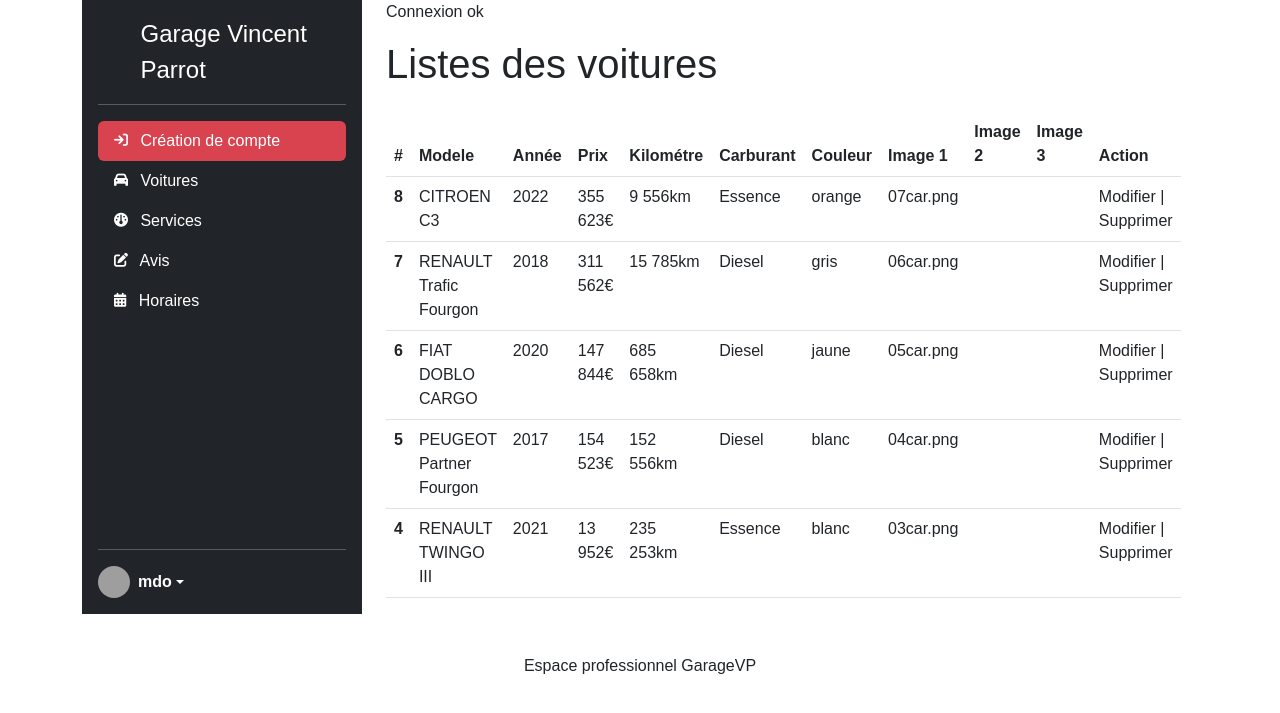
After one commit to juliettelink/ecf-garageJL, a PHP site: page /admin/cars.php in a window 1280 px wide. The commit adds this page. Shown: the top 713 px of the page. Run offline with PHP 8.4, Linux system fonts and the light colour scheme; data comes from the database, SQL or seed files in the repository; some libraries are stand-ins or nearby versions; grey boxes are pictures that could not be loaded.

Commit message:
admin voiture

```diff
--- /dev/null
+++ b/admin/cars.php
@@ -0,0 +1,61 @@
+<?php
+require_once __DIR__. "/templates/header.php";
+
+require_once __DIR__. "/../lib/pdo.php";
+require_once __DIR__. "/../lib/car.php";
+
+if (isset($_GET["page"])) {
+    $page = (int)$_GET["page"];
+} else {
+    $page = 1;
+}
+
+$cars = getCars($pdo, _ADMIN_ITEM_PER_PAGE_, $page);
+
+?>
+
+<h1 class="py-3">Listes des voitures</h1>
+
+<table class="table">
+    <thead>
+        <tr>
+        <th scope="col">#</th>
+        <th scope="col">Modele</th>
+        <th scope="col">Année</th>
+        <th scope="col">Prix</th>
+        <th scope="col">Kilométre</th>
+        <th scope="col">Carburant</th>
+        <th scope="col">Couleur</th>
+        <th scope="col">Image 1</th>
+        <th scope="col">Image 2</th>
+        <th scope="col">Image 3</th>
+        <th scope="col">Action</th>
+        </tr>
+    </thead>
+    <tbody>
+        <?php foreach($cars as $car) {?>
+        <tr>
+        <th scope="row"><?= $car["car_id"] ?></th>
+        <td><?= $car["model"] ?></td>
+        <td><?= $car["year"] ?></td>
+        <td><?= $car["price"] ?></td>
+        <td><?= $car["kilometer"] ?></td>
+        <td><?= $car["full"] ?></td>
+        <td><?= $car["color"] ?></td>
+        <td><?= $car["image1"] ?></td>
+        <td><?= $car["image2"] ?></td>
+        <td><?= $car["image3"] ?></td>
+        <td>Modifier | Supprimer</td>
+        <?php } ?>
+        </tr>
+    </tbody>
+    </table>
+
+
+
+
+
+<?php
+require_once __DIR__. "/templates/footer.php";
+
+?>
--- a/admin/templates/footer.php
+++ b/admin/templates/footer.php
@@ -9,6 +9,6 @@
 
 
 <script src="https://cdn.jsdelivr.net/npm/bootstrap@5.3.0/dist/js/bootstrap.bundle.min.js" integrity="sha384-geWF76RCwLtnZ8qwWowPQNguL3RmwHVBC9FhGdlKrxdiJJigb/j/68SIy3Te4Bkz" crossorigin="anonymous"></script>
-
+<script src="https://kit.fontawesome.com/811f02e2f8.js" crossorigin="anonymous"></script>
 </body>
 </html>
--- a/admin/templates/header.php
+++ b/admin/templates/header.php
@@ -1,3 +1,11 @@
+<?php
+    require_once __DIR__ ."/../../lib/config.php";
+    require_once __DIR__ ."/../../lib/session.php";
+
+   // adminOnly();
+
+?>
+
 <!DOCTYPE html>
 <html lang="en">
 <head>
@@ -11,14 +19,12 @@
     <link rel="stylesheet" href="../assets/css/override-bootstrap.css">
     <link rel="stylesheet" href="../assets/css/styles.css">
 
-
-
-
 </head>
 <body>
+
     <div class="container d-flex">
         <div class="d-flex flex-column flex-shrink-0 p-3 text-bg-dark" style="width: 280px;">
-            <a href="/" class="d-flex align-items-center mb-3 mb-md-0 me-md-auto text-white text-decoration-none">
+            <a href="index.php" class="d-flex align-items-center mb-3 mb-md-0 me-md-auto text-white text-decoration-none">
                 <svg class="bi pe-none me-2" width="40" height="32"><use xlink:href="#bootstrap"></use></svg>
                 <span class="fs-4">Garage Vincent Parrot</span>
             </a>
@@ -26,32 +32,32 @@
             <ul class="nav nav-pills flex-column mb-auto">
             <li class="nav-item">
                 <a href="#" class="nav-link active" aria-current="page">
-                <svg class="bi pe-none me-2" width="16" height="16"><use xlink:href="#home"></use></svg>
-                Login
+                    <i class="fa-solid fa-arrow-right-to-bracket fa-sm me-2" style="color: #ffffff;"></i>
+                    Création de compte
                 </a>
             </li>
             <li>
-                <a href="#" class="nav-link text-white">
-                <svg class="bi pe-none me-2" width="16" height="16"><use xlink:href="#speedometer2"></use></svg>
+                <a href="cars.php" class="nav-link text-white">
+                    <i class="fa-solid fa-car fa-sm me-2" style="color: #ffffff;"></i>
                     Voitures
                 </a>
             </li>
             <li>
                 <a href="#" class="nav-link text-white">
-                <svg class="bi pe-none me-2" width="16" height="16"><use xlink:href="#table"></use></svg>
+                    <i class="fa-solid fa-gauge fa-sm me-2" style="color: #ffffff;"></i>
                     Services
                 </a>
             </li>
             <li>
                 <a href="#" class="nav-link text-white">
-                <svg class="bi pe-none me-2" width="16" height="16"><use xlink:href="#grid"></use></svg>
+                    <i class="fa-solid fa-pen-to-square fa-sm me-2" style="color: #ffffff;"></i>
                     Avis
                 </a>
             </li>
             <li>
                 <a href="#" class="nav-link text-white">
-                <svg class="bi pe-none me-2" width="16" height="16"><use xlink:href="#people-circle"></use></svg>
-                Customers
+                    <i class="fa-solid fa-calendar-days fa-sm me-2" style="color: #ffffff;"></i>
+                    Horaires
                 </a>
             </li>
             </ul>
--- a/index.php
+++ b/index.php
@@ -1,6 +1,5 @@
 <?php
 require_once __DIR__ . "/lib/config.php";
-require_once __DIR__ . "/lib/session.php";
 require_once __DIR__ . "/lib/pdo.php";
 
 require_once __DIR__ . "/lib/menu.php";
@@ -102,7 +101,7 @@
 
     <div class="carousel-inner">
       <div class="carousel-item active">
-        <svg class="bd-placeholder-img" width="100%" height="100%" xmlns="http://www.w3.org/2000/svg" aria-hidden="true" preserveAspectRatio="xMidYMid slice" focusable="false"><rect width="100%" height="100%" fill="var(--bs-secondary-color)"></rect></svg>
+        <svg class="bd-placeholder-img" width="100%" height="25%" xmlns="http://www.w3.org/2000/svg" aria-hidden="true" preserveAspectRatio="xMidYMid slice" focusable="false"><rect width="100%" height="100%" fill="var(--bs-secondary-color)"></rect></svg>
         <div class="container">
           <div class="carousel-caption">
             <h3>Les Avis</h3>
--- a/lib/car.php
+++ b/lib/car.php
@@ -1,18 +1,21 @@
 <?php
 
-//probleme
-//function getCarById(PDO $pdo, $id): array // je n'arrive pas à faire |bool
 
 // fonction card cars
-function getCars(PDO $pdo, int $limit = null):array
+function getCars(PDO $pdo, int $limit = null, int $page = null):array
 {
   $sql = "SELECT c.*, p.*
           FROM cars c
           INNER JOIN pictures p
           ON c.car_id = p.car_id
           ORDER BY c.car_id DESC";
-  if ($limit) {
+
+  if ($limit && !$page) {
     $sql .= " LIMIT :limit ";
+  }
+  // uniquement pour ajouter des pages dans admin car
+  if ($page){
+    $sql .= " LIMIT :offset, :limit";
   }
 
   $query = $pdo->prepare($sql);
@@ -21,6 +24,11 @@
     // securité pour passer les variables
     //  $limit limite dans l'index pour avoir 3 annonces
     $query->bindValue(":limit", $limit, PDO::PARAM_INT);
+  }
+  // aussi uniquement pour ajouter  des page dans admin car
+  if ($page) {
+    $offset = ($page -1) * $limit;
+    $query->bindValue(":offset", $offset, PDO::PARAM_INT);
   }
   $query->execute();
   $cars = $query->fetchAll(PDO::FETCH_ASSOC);
--- a/lib/config.php
+++ b/lib/config.php
@@ -8,3 +8,4 @@
 define("_ASSETS_IMAGES_FOLDER_", "./uploads/occasion/");
 define("_CARS_IMAGES_FOLDER_", "./uploads/occasion/");
 define("_HOME_CARS_LIMIT_", 3);
+define("_ADMIN_ITEM_PER_PAGE_", 5);
--- a/lib/session.php
+++ b/lib/session.php
@@ -8,3 +8,11 @@
     ]);
 
 session_start();
+
+function adminOnly(){
+    if (!isset($_SESSION['user'])){
+        header('location : ../login.php');
+    // }else if($_SESSION['user']['role_name'] !='administrator'){
+    //     header('location : ../index.php');
+    }
+}
--- a/lib/user.php
+++ b/lib/user.php
@@ -12,7 +12,7 @@
     $user = $query->fetch(PDO::FETCH_ASSOC);
 
     return $user;
-
+ // verifie le mot de passe et le compare avec le hach
     if($user && password_verify($password, $user["password"])){
         return $user;
     } else {
--- a/opinions.php
+++ b/opinions.php
@@ -1,4 +1,5 @@
 <?php
+require_once __DIR__ . "/lib/config.php";
 require_once __DIR__ . '/lib/menu.php';
 require_once __DIR__ . "/lib/opinion.php";
 
--- a/templates/part_opinion.php
+++ b/templates/part_opinion.php
@@ -1,6 +1,6 @@
 
 <div class="carousel-item">
-<svg class="bd-placeholder-img" width="100%" height="100%" xmlns="http://www.w3.org/2000/svg" aria-hidden="true" preserveAspectRatio="xMidYMid slice" focusable="false"><rect width="100%" height="100%" fill="var(--bs-secondary-color)"></rect></svg>
+<svg class="bd-placeholder-img" width="100%" height="25%" xmlns="http://www.w3.org/2000/svg" aria-hidden="true" preserveAspectRatio="xMidYMid slice" focusable="false"><rect width="100%" height="100%" fill="var(--bs-secondary-color)"></rect></svg>
 <div class="container">
     <div class="carousel-caption">
     <h3><?=htmlentities($opinion["nameClient"])?></h3>
```
Also changed, not shown: admin/index.php (+6 -3 lines), login.php (+5 -5 lines), logout.php (added, +7 -0 lines), services.php (+4 -3 lines), templates/header.php (+8 -2 lines). Lines whose indentation alone changed are shown as unchanged.
